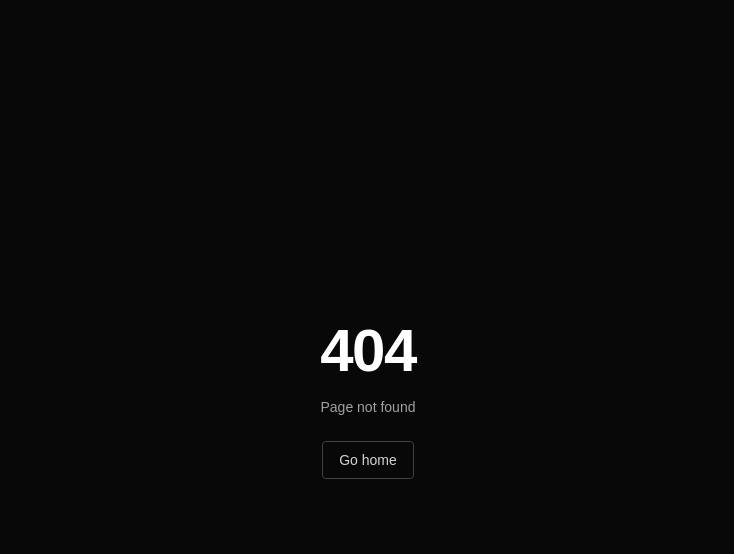
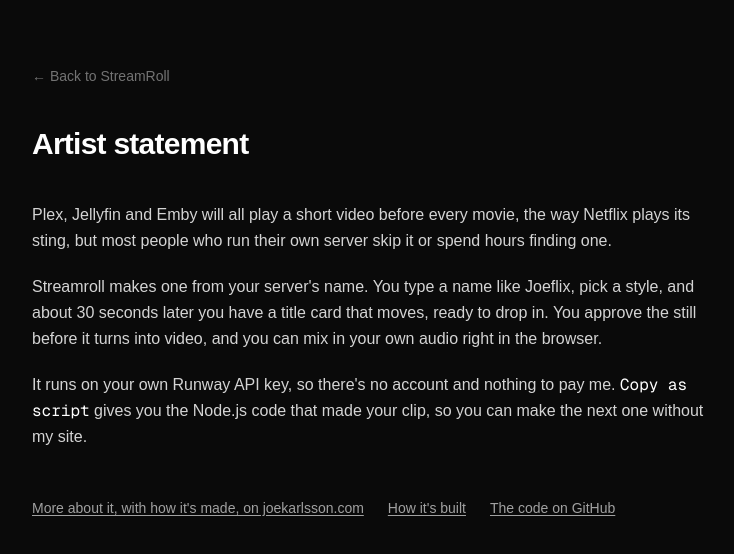
Before and after one commit to JoeKarlsson/streamroll, a Next.js app: page /about in a window 1280 px wide. Before the commit this address had no page. Shown: the top 554 px of the page, without its empty margins (272-1006 px from the left). Built offline with nearby package versions, Linux system fonts and the light colour scheme.

Commit message:
feat: Streamroll has an About page with its artist statement, and the README gets the statement, a recording and the right way to add your key

```diff
--- /dev/null
+++ b/app/about/page.tsx
@@ -0,0 +1,80 @@
+import type { Metadata } from "next";
+import Link from "next/link";
+import { LINKS } from "@/lib/links";
+
+export const metadata: Metadata = {
+  title: "About — StreamRoll",
+  description:
+    "Artist statement for StreamRoll, which makes a Netflix-style intro for your own Plex, Jellyfin or Emby server from its name.",
+  alternates: {
+    canonical: "https://streamroll.vercel.app/about",
+  },
+  openGraph: {
+    title: "About — StreamRoll",
+    description: "Artist statement for StreamRoll, Netflix-style intros for your own media server.",
+    url: "https://streamroll.vercel.app/about",
+    type: "article",
+    locale: "en_US",
+    images: [{
+      url: "/opengraph-image.png",
+      width: 1376,
+      height: 768,
+      type: "image/png",
+      alt: "StreamRoll — AI-generated streaming intros",
+    }],
+  },
+};
+
+export default function AboutPage() {
+  return (
+    <main className="min-h-screen bg-[#0a0a0a] text-white flex flex-col items-center px-4 py-16">
+      <div className="w-full max-w-2xl">
+        <Link
+          href="/"
+          className="inline-flex items-center gap-2 text-sm text-neutral-500 hover:text-white transition-colors mb-10"
+        >
+          ← Back to StreamRoll
+        </Link>
+
+        <h1 className="text-3xl font-bold tracking-tight mb-10">Artist statement</h1>
+
+        <div className="space-y-5 text-neutral-300 leading-relaxed">
+          <p>
+            Plex, Jellyfin and Emby will all play a short video before every movie, the way Netflix plays its sting,
+            but most people who run their own server skip it or spend hours finding one.
+          </p>
+          <p>
+            Streamroll makes one from your server&apos;s name. You type a name like Joeflix, pick a style, and about 30
+            seconds later you have a title card that moves, ready to drop in. You approve the still before it turns into
+            video, and you can mix in your own audio right in the browser.
+          </p>
+          <p>
+            It runs on your own Runway API key, so there&apos;s no account and nothing to pay me.{" "}
+            <code className="text-white">Copy as script</code> gives you the Node.js code that made your clip, so you can
+            make the next one without my site.
+          </p>
+        </div>
+
+        <div className="mt-12 flex flex-wrap gap-x-6 gap-y-2 text-sm">
+          <a
+            href="https://www.joekarlsson.com/work/streamroll/"
+            className="text-neutral-400 hover:text-white underline underline-offset-2 transition-colors"
+          >
+            More about it, with how it&apos;s made, on joekarlsson.com
+          </a>
+          <Link href="/how-it-works" className="text-neutral-400 hover:text-white underline underline-offset-2 transition-colors">
+            How it&apos;s built
+          </Link>
+          <a
+            href={LINKS.repoGitHub}
+            target="_blank"
+            rel="noopener noreferrer"
+            className="text-neutral-400 hover:text-white underline underline-offset-2 transition-colors"
+          >
+            The code on GitHub
+          </a>
+        </div>
+      </div>
+    </main>
+  );
+}
--- a/app/page.tsx
+++ b/app/page.tsx
@@ -2425,6 +2425,7 @@ export default function Home() {
       {/* Footer */}
       <footer className="mt-16 w-full max-w-2xl px-4 border-t border-neutral-900 pt-8 pb-12 flex flex-col items-center gap-4 text-xs text-neutral-600">
         <div className="flex items-center gap-4">
+          <Link href="/about" className="hover:text-neutral-400 transition-colors">About</Link>
           <Link href="/how-it-works" className="hover:text-neutral-400 transition-colors">How it&apos;s built</Link>
           <a href={LINKS.repoGitHub} target="_blank" rel="noopener noreferrer" className="hover:text-neutral-400 transition-colors">Fork on GitHub</a>
           {SHOW_RUNWAY_BRANDING && (
--- a/app/sitemap.ts
+++ b/app/sitemap.ts
@@ -15,6 +15,12 @@ export default function sitemap(): MetadataRoute.Sitemap {
       priority: 0.8,
     },
     {
+      url: "https://streamroll.vercel.app/about",
+      lastModified: new Date("2026-11-08"),
+      changeFrequency: "yearly",
+      priority: 0.5,
+    },
+    {
       url: "https://streamroll.vercel.app/setup",
       lastModified: new Date("2026-05-12"),
       changeFrequency: "monthly",
```
Also changed, not shown: 1 other file (tests, documents, lock files or other folders).
